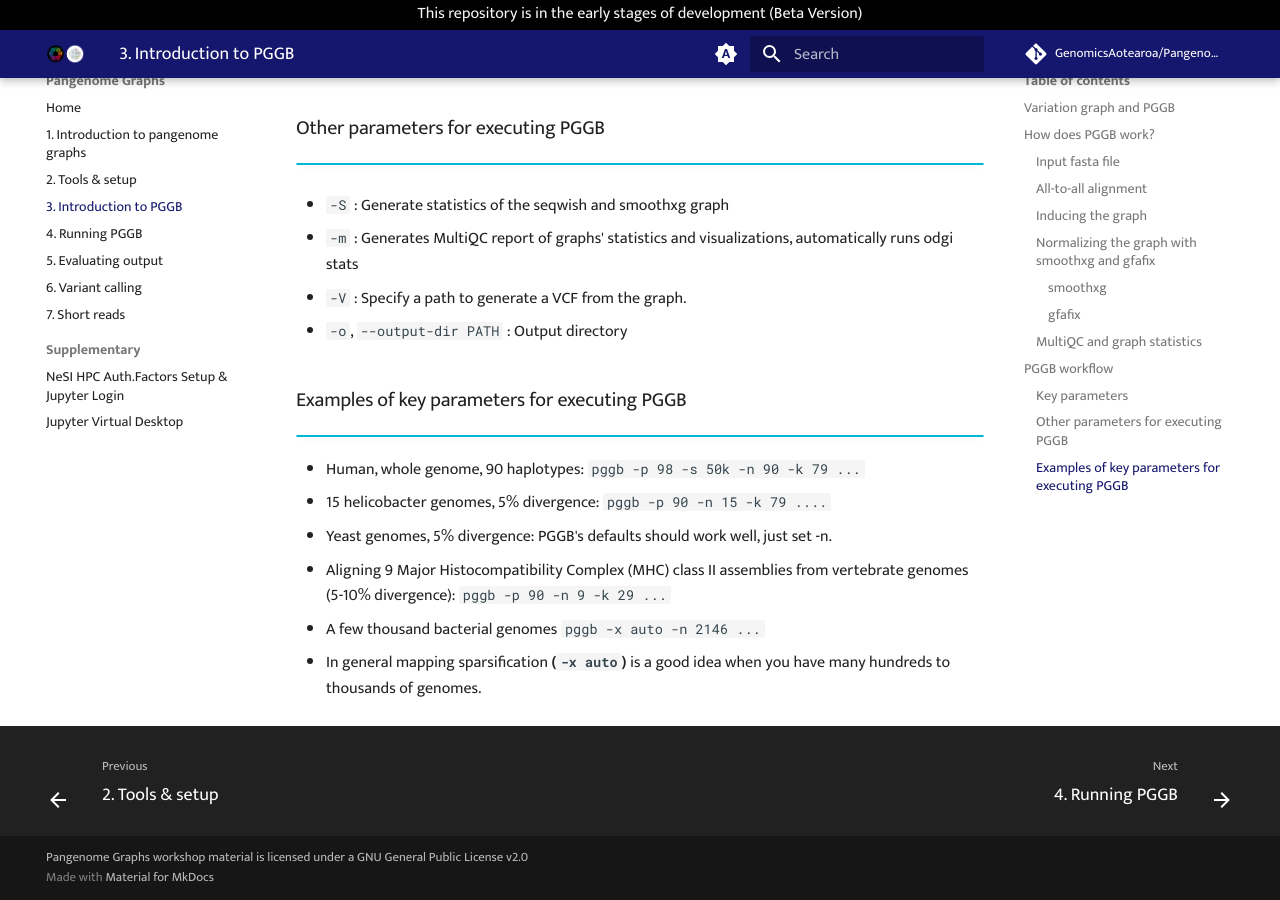
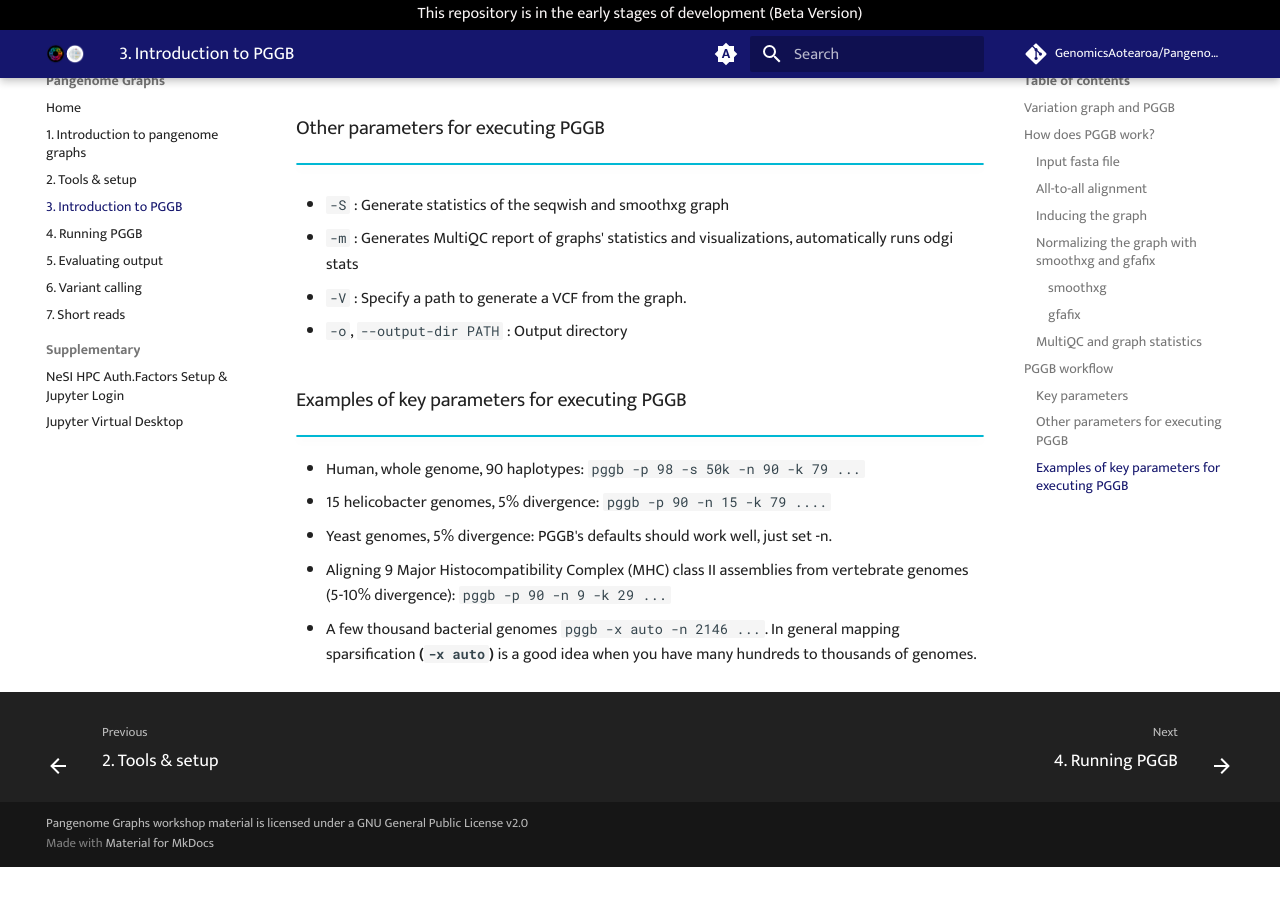
Before and after one commit to GenomicsAotearoa/Pangenome-Graphs-Workshop, an MkDocs documentation site: the page built from docs/3_Introduction_to_pggb.md, in a window 1280 px wide and 900 px high, scrolled down 5813 px. Built offline with MkDocs 1.6.1 and Material for MkDocs 9.7.7, drawn with Linux system fonts in a browser that asks for light colours; comment, search, counter and statistics services are not loaded; after the commit the page ends 6680 px from its top, so only the background shows below that.

```diff
--- a/docs/3_Introduction_to_pggb.md
+++ b/docs/3_Introduction_to_pggb.md
@@ -117,5 +117,4 @@ The overall structure of PGGB's output graph is defined by three parameters: gen
 - 15 helicobacter genomes, 5% divergence: `pggb -p 90 -n 15 -k 79 ....`
 - Yeast genomes, 5% divergence: PGGB's defaults should work well, just set -n.
 - Aligning 9 Major Histocompatibility Complex (MHC) class II assemblies from vertebrate genomes (5-10% divergence): `pggb -p 90 -n 9 -k 29 ...`
-- A few thousand bacterial genomes `pggb -x auto -n 2146 ...`
-  - In general mapping sparsification **(`-x auto`)** is a good idea when you have many hundreds to thousands of genomes.
+- A few thousand bacterial genomes `pggb -x auto -n 2146 ...`. In general mapping sparsification **(`-x auto`)** is a good idea when you have many hundreds to thousands of genomes.
```
